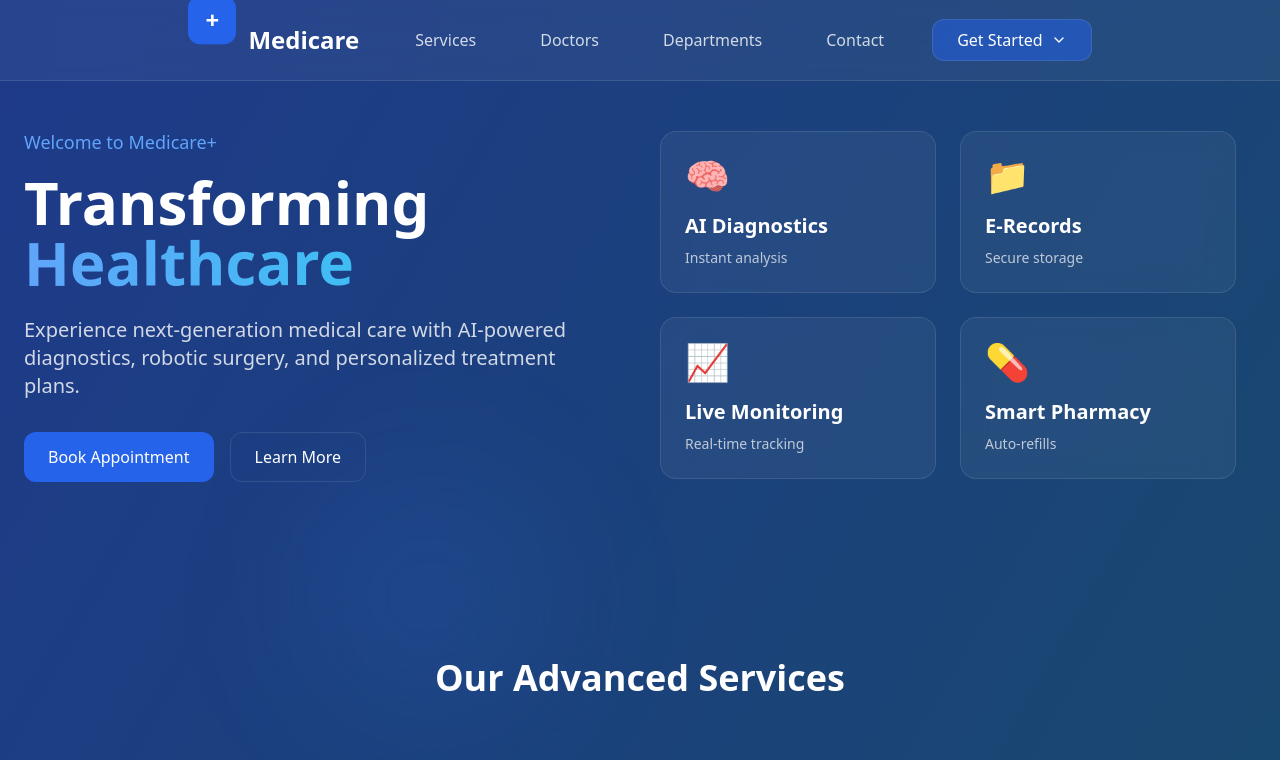
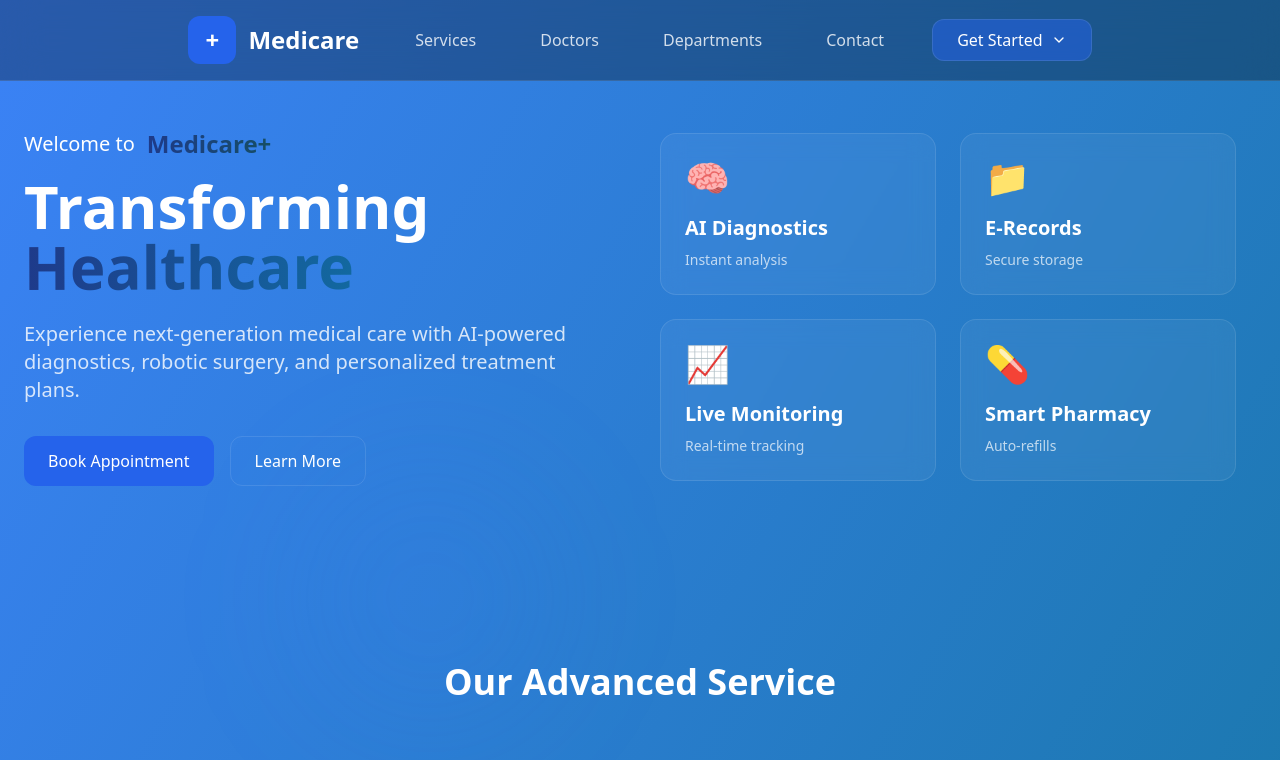
Before and after one commit to Adit10076/MediCare, a Next.js app: page / in a window 1280 px wide. Shown: the top 760 px of the page. Built offline with nearby package versions, Linux system fonts and the light colour scheme.

Commit message:
updated navbar

```diff
--- a/app/components/Navbar.tsx
+++ b/app/components/Navbar.tsx
@@ -9,28 +9,18 @@ import { FiMenu, FiX, FiChevronDown } from "react-icons/fi";
 const Navbar: React.FC = () => {
   const [isOpen, setIsOpen] = useState(false);
   const [isDropdownOpen, setIsDropdownOpen] = useState(false);
-  const [selectedType, setSelectedType] = useState<"user" | "hospital" | null>(
-    null
-  );
+  const [selectedType, setSelectedType] = useState<"user" | "hospital" | null>(null);
 
-  const floatingVariants = {
-    float: {
-      y: [0, -20, 0],
-      transition: {
-        duration: 4,
-        repeat: Number.POSITIVE_INFINITY,
-        ease: "easeInOut",
-      },
-    },
-  };
+
 
   return (
-    <nav className="fixed top-0 left-0 w-full z-50 bg-white/5 backdrop-blur-xl border-b border-white/10">
+    <nav className="fixed top-0 left-0 w-full z-50 bg-black/30 backdrop-blur-xl border-b border-white/10">
       <div className="max-w-7xl mx-auto px-6 py-4">
         <div className="flex justify-center items-center gap-10">
+          {/* Logo and Title */}
           <Link href="/" className="flex items-center space-x-3">
             <motion.div
-              variants={floatingVariants}
+
               animate="float"
               className="w-12 h-12 bg-blue-600 rounded-xl flex items-center justify-center"
             >
@@ -39,6 +29,7 @@ const Navbar: React.FC = () => {
             <span className="text-2xl font-bold text-white">Medicare</span>
           </Link>
 
+          {/* Desktop Navigation */}
           <div className="hidden md:flex space-x-8 items-center">
             {["Services", "Doctors", "Departments", "Contact"].map(
               (item, index) => (
@@ -67,9 +58,7 @@ const Navbar: React.FC = () => {
               >
                 Get Started
                 <FiChevronDown
-                  className={`transition-transform ${
-                    isDropdownOpen ? "rotate-180" : ""
-                  }`}
+                  className={`transition-transform ${isDropdownOpen ? "rotate-180" : ""}`}
                 />
               </button>
 
@@ -84,7 +73,7 @@ const Navbar: React.FC = () => {
                       <div key={type} className="relative">
                         <Link
                           href={`/signup?type=${type}`}
-                          className="block w-full text-center py-2 bg-transparent hover:bg-white/5 text-white rounded-lg transition-all"
+                          className="block w-full text-center py-3 bg-transparent hover:bg-white/5 text-white rounded-xl transition-all border border-white/10"
                           onClick={() => {
                             setIsDropdownOpen(false);
                             setSelectedType(null);
@@ -93,12 +82,10 @@ const Navbar: React.FC = () => {
                           <button
                             onClick={() =>
                               setSelectedType(
-                                selectedType === type
-                                  ? null
-                                  : (type as "user" | "hospital")
+                                selectedType === type ? null : (type as "user" | "hospital")
                               )
                             }
-                            className="w-full px-4 py-2 text-white/80 hover:bg-white/5 rounded-lg transition-colors flex justify-between items-center"
+                            className="w-full px-4 py-2 text-white hover:bg-white/5 rounded-xl transition-colors flex justify-between items-center"
                           >
                             {type.charAt(0).toUpperCase() + type.slice(1)}
                             <FiChevronDown className="text-sm transform -rotate-90" />
@@ -112,6 +99,7 @@ const Navbar: React.FC = () => {
             </div>
           </div>
 
+          {/* Mobile Menu Toggle */}
           <button
             className="md:hidden text-white/80 hover:text-white"
             onClick={() => setIsOpen(!isOpen)}
--- a/app/page.tsx
+++ b/app/page.tsx
@@ -66,7 +66,7 @@ const HomePage = () => {
   ]
 
   return (
-    <div className="min-h-screen bg-gradient-to-br from-blue-900 to-cyan-900 relative overflow-hidden">
+    <div className="min-h-screen bg-gradient-to-br from-blue-500 to-cyan-700 relative overflow-hidden">
       {/* Animated Background */}
       <motion.div style={{ scale, y }} className="absolute inset-0 z-0">
         <div className="absolute top-1/4 left-1/4 w-60 h-60 bg-blue-500/10 rounded-full blur-3xl" />
@@ -90,14 +90,14 @@ const HomePage = () => {
                 animate={{ opacity: 1 }}
                 className="text-lg text-blue-400 font-medium mb-4"
               >
-                Welcome to Medicare+
+                <div className="flex items-center gap-3 text-white text-xl">Welcome to <b className="text-2xl font-semibold bg-gradient-to-r from-blue-900 to-cyan-900 bg-clip-text text-transparent block">Medicare+</b></div>
               </motion.div>
               <h1 className="text-5xl md:text-6xl font-bold text-white mb-6 leading-tight">
                 Transforming
                 <motion.span
                   animate={{ rotate: [0, 2, -2, 0] }}
                   transition={{ duration: 2, repeat: Number.POSITIVE_INFINITY }}
-                  className="bg-gradient-to-r from-blue-400 to-cyan-400 bg-clip-text text-transparent block"
+                  className="bg-gradient-to-r from-blue-900 to-cyan-600 bg-clip-text text-transparent block"
                 >
                   Healthcare
                 </motion.span>
@@ -150,7 +150,7 @@ const HomePage = () => {
         </section>
 
         {/* Services Section */}
-        <Section title="Our Advanced Services">
+        <Section title="Our Advanced Service">
           <div className="grid grid-cols-1 md:grid-cols-3 gap-8">
             {medicalServices.map((service, index) => (
               <ServiceCard key={service.title} {...service} index={index} />
```
